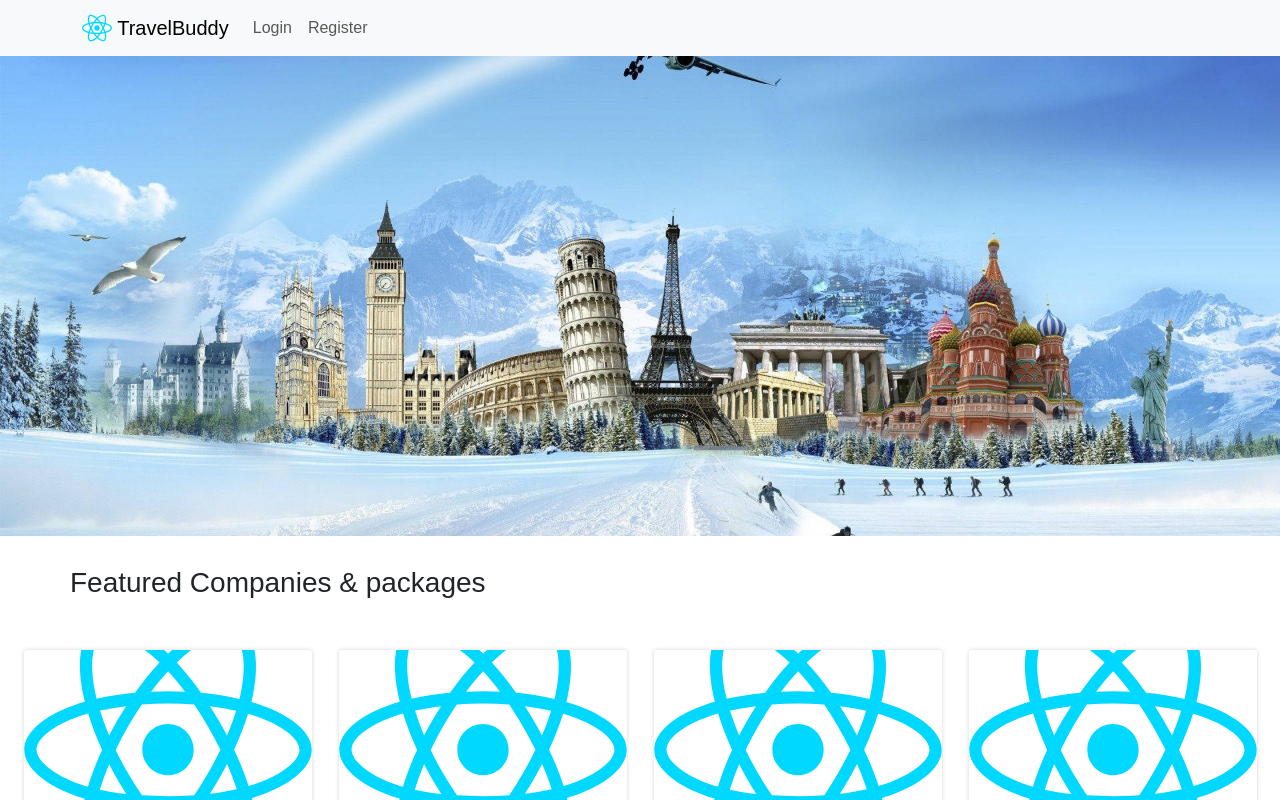
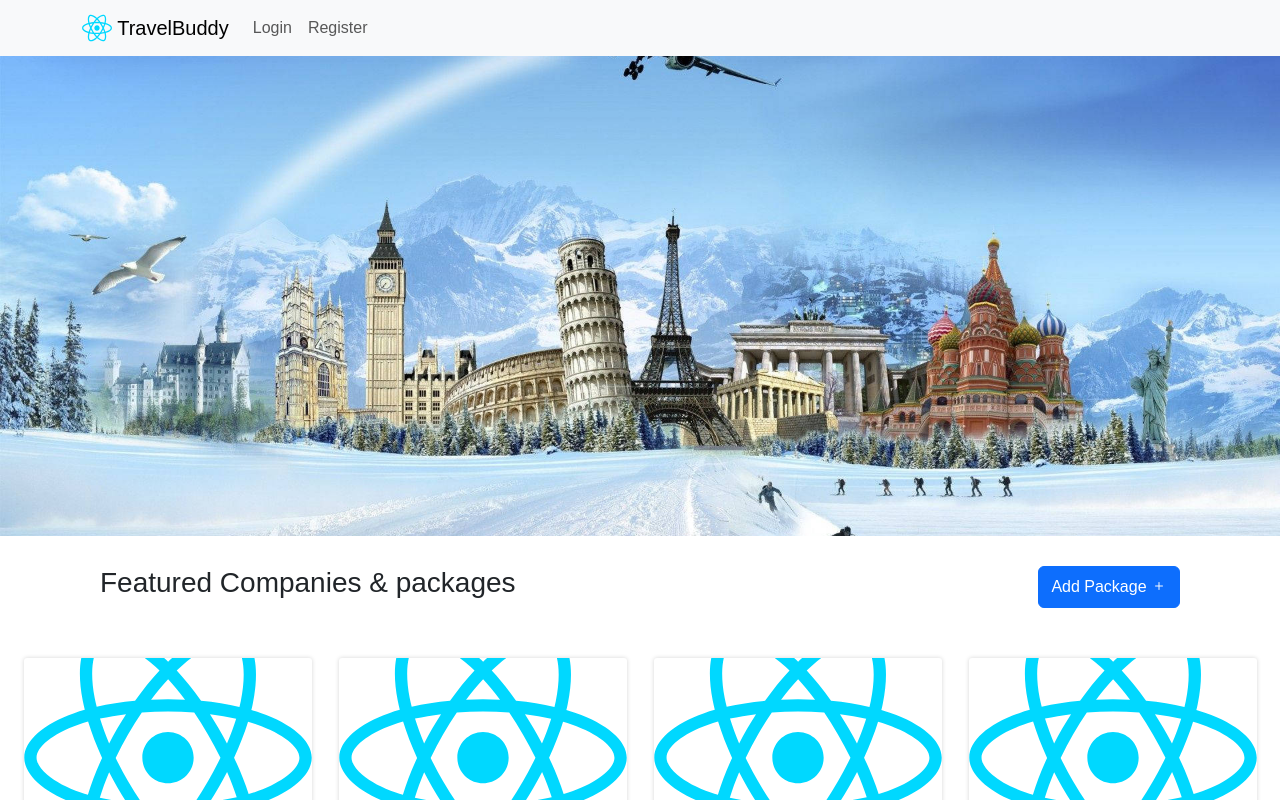
Before and after one commit to DayReez/obscura, a React (Vite) app in the folder client/: page /home in a window 1280 px wide. Shown: the top 800 px of the page. Built offline with nearby package versions, Linux system fonts and the light colour scheme; a web font is replaced by a local one.

Commit message:
package request pop up initialized

```diff
--- /dev/null
+++ b/client/src/AddPackageModal.jsx
@@ -0,0 +1,53 @@
+// src/AddPackageModal.jsx
+import { Modal, Button, Form } from 'react-bootstrap';
+
+function AddPackageModal({ show, handleClose }) {
+  const handleSubmit = (e) => {
+    e.preventDefault();
+    // Handle package data submission here
+    handleClose();
+  };
+
+  return (
+    <Modal show={show} onHide={handleClose} backdrop="static" size="lg" centered>
+      <Modal.Header closeButton>
+        <Modal.Title>Add New Package</Modal.Title>
+      </Modal.Header>
+      <Modal.Body>
+        <Form onSubmit={handleSubmit}>
+          <Form.Group controlId="companyName">
+            <Form.Label>Company Name</Form.Label>
+            <Form.Control type="text" placeholder="Enter company name" required />
+          </Form.Group>
+
+          <Form.Group controlId="location" className="mt-3">
+            <Form.Label>Location</Form.Label>
+            <Form.Control type="text" placeholder="Enter location" required />
+          </Form.Group>
+
+          <Form.Group controlId="price" className="mt-3">
+            <Form.Label>Price</Form.Label>
+            <Form.Control type="number" placeholder="Enter price in USD" required />
+          </Form.Group>
+
+          {/* You can add more fields below */}
+          <Form.Group controlId="description" className="mt-3">
+            <Form.Label>Package Description</Form.Label>
+            <Form.Control as="textarea" rows={3} placeholder="Enter package details" />
+          </Form.Group>
+
+          <div className="d-flex justify-content-end mt-4">
+            <Button variant="secondary" onClick={handleClose} className="me-2">
+              Cancel
+            </Button>
+            <Button variant="primary" type="submit">
+              Add Package
+            </Button>
+          </div>
+        </Form>
+      </Modal.Body>
+    </Modal>
+  );
+}
+
+export default AddPackageModal;
--- /dev/null
+++ b/client/src/AddPackageRequestButton.jsx
@@ -0,0 +1,9 @@
+function AddPackageRequestButton({ onClick }) {
+  return (
+    <button type="button" className="btn btn-primary" onClick={onClick}>
+      Add Package <i className="bi bi-plus"></i>
+    </button>
+  );
+}
+
+export default AddPackageRequestButton;
--- a/client/src/App.jsx
+++ b/client/src/App.jsx
@@ -8,6 +8,7 @@ import BookPageConfirm from './BookPageConfirm/BookPageConfirm.jsx';
 import LandingPage from './LandingPage/LandingPage.jsx';
 
 function App() {
+
   return (
     <Router>
       <Routes>
--- a/client/src/HomePage.jsx
+++ b/client/src/HomePage.jsx
@@ -1,3 +1,5 @@
+import { useState } from 'react';
+import AddPackageModal from './AddPackageModal';
 import Header from './Header.jsx';
 import HomePageHero from './HomePageHero.jsx';
 import TourCompanyCard from './TourCompanyCard.jsx';
@@ -5,9 +7,14 @@ import companyLogo from './assets/react.svg';
 
 import backgroundImage2 from './assets/background image 1.png';
 import backgroundImage3 from './assets/70777189-travel-hd-wallpaper.jpg';
+import AddPackageRequestButton from './AddPackageRequestButton.jsx';
 // import Footer from './Footer.jsx';
 
 function HomePage() {
+  const [showModal, setShowModal] = useState(false);
+
+  const handleOpenModal = () => setShowModal(true);
+  const handleCloseModal = () => setShowModal(false);
 
   return (
     <>
@@ -15,41 +22,43 @@ function HomePage() {
       <div id="home-page-hero"></div>
       {/* <HomePageHero /> */}
       <div id="featured-heading-div">
-                <h3>Featured Companies & packages</h3>
+        <h3 id="featured-heading">Featured Companies & packages</h3>
+        <AddPackageRequestButton onClick={handleOpenModal} />
       </div>
+
       <div className="tour-company-card-div">
         <TourCompanyCard
           companyLogo={companyLogo}
           companyName="Boom"
           companyLocation="Kerala"
-                    companyDescription = "hello"
+          companyDescription="hello"
         />
         <TourCompanyCard
           companyLogo={companyLogo}
           companyName="Boom"
           companyLocation="Kerala"
-                    companyDescription = "hello"
+          companyDescription="hello"
         />
         <TourCompanyCard
           companyLogo={companyLogo}
           companyName="Boom"
           companyLocation="Kerala"
-                    companyDescription = "hello"
+          companyDescription="hello"
         />
         <TourCompanyCard
           companyLogo={companyLogo}
           companyName="Boom"
           companyLocation="Kerala"
-                    companyDescription = "hello"
+          companyDescription="hello"
         />
       </div>
+
+      {/* Modal Component */}
+      <AddPackageModal show={showModal} handleClose={handleCloseModal} />
+
       {/* <Footer /> */}
-
-
     </>
-
   );
-
 }
 
 export default HomePage;
--- a/client/src/index.css
+++ b/client/src/index.css
@@ -87,8 +87,9 @@ hr {
 }
 
 #featured-heading-div {
-  margin: 30px 70px;
-
+  margin: 30px 100px;
+  display: flex;
+  justify-content: space-between;
 }
 
 #home-page-hero {
```
Lines whose indentation alone changed are shown as unchanged.
